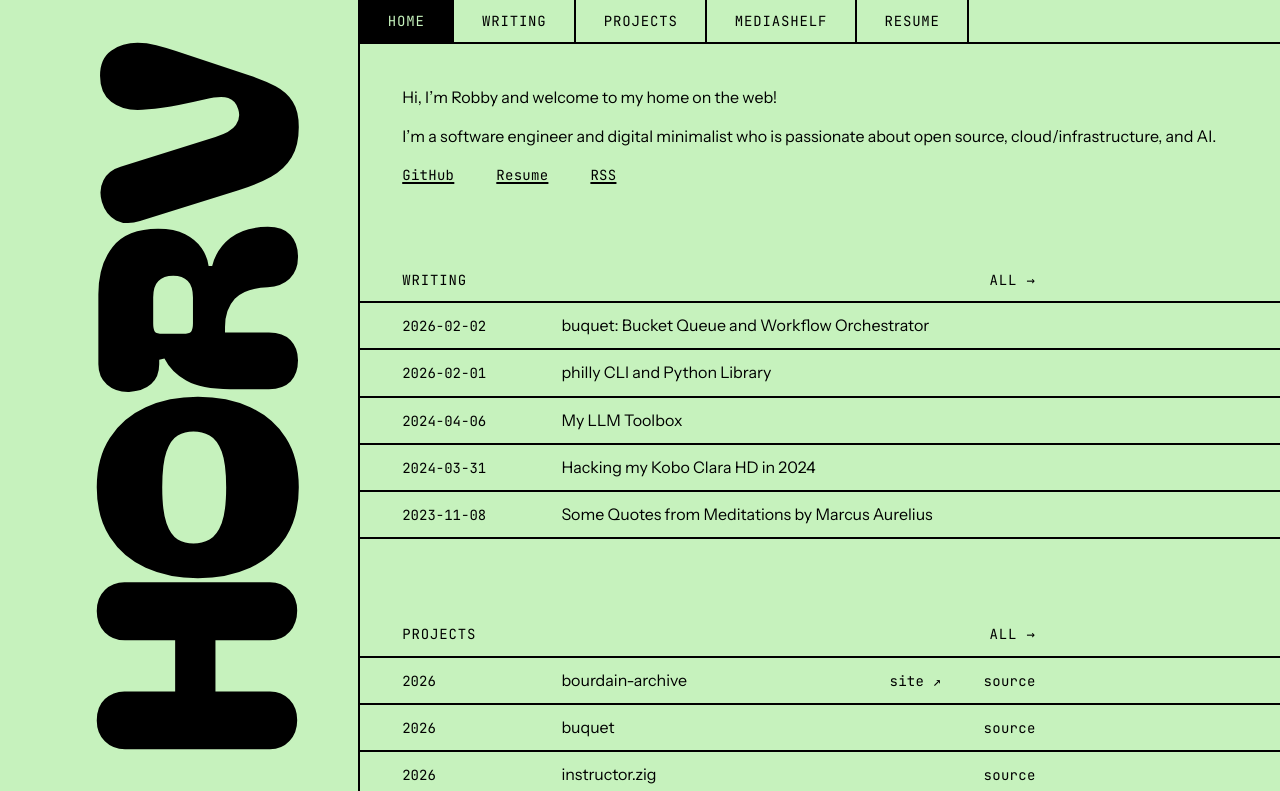
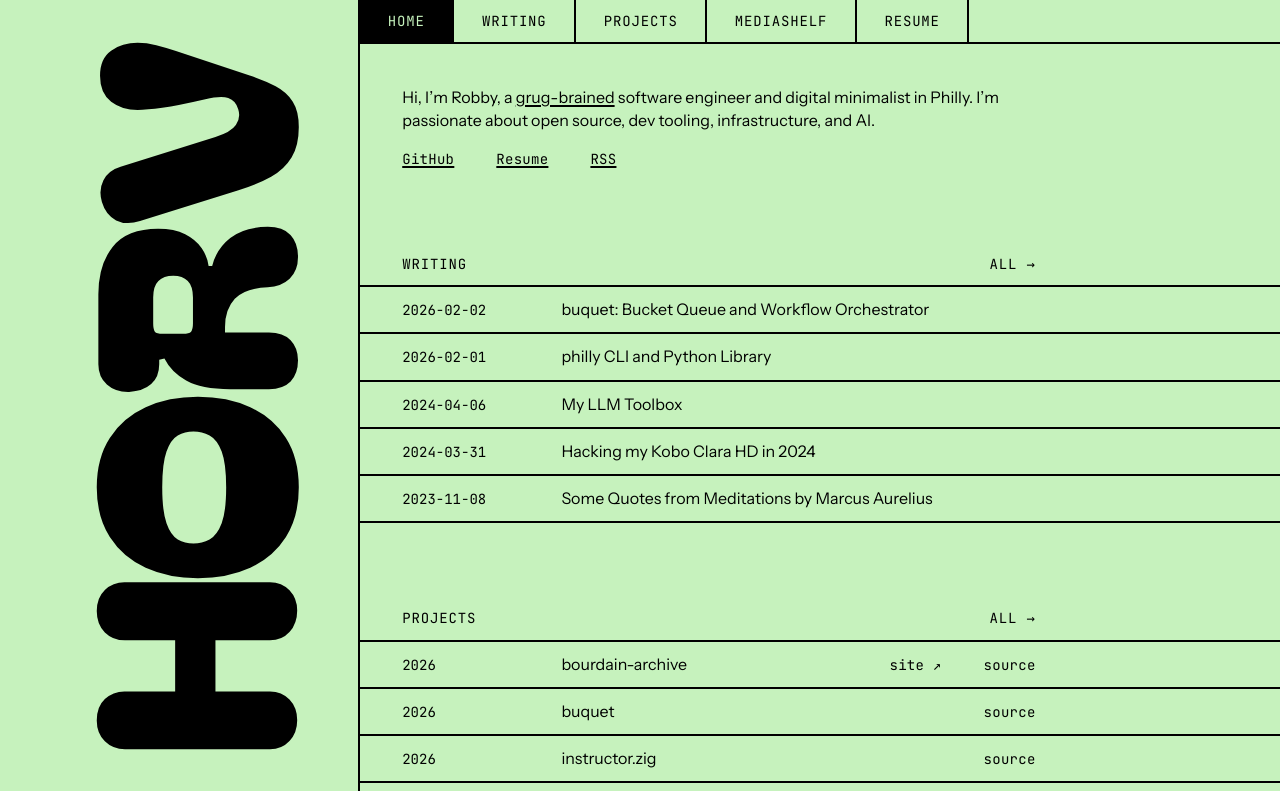
Before and after one commit to h0rv/h0rv.github.io, an Astro site: page / in a window 1280 px wide. Shown: the top 791 px of the page. Built offline with nearby package versions, Linux system fonts and the light colour scheme; Astro itself is replaced by a stand-in of ours.

Commit message:
Home: new intro, back to the normal text width
Co-Authored-By: Claude Opus 5.5 <noreply@anthropic.com>

```diff
--- a/content/home.md
+++ b/content/home.md
@@ -4,6 +4,4 @@ description: h0rv
 tags: blog, personal, digital minimalism, software engineer, tech, life
 ---
 
-Hi, I'm Robby and welcome to my home on the web!
-
-I'm a software engineer and digital minimalist who is passionate about open source, cloud/infrastructure, and AI.
+Hi, I'm Robby, a [grug-brained](https://grugbrain.dev/) software engineer and digital minimalist in Philly. I'm passionate about open source, dev tooling, infrastructure, and AI.
--- a/src/styles/site.css
+++ b/src/styles/site.css
@@ -186,7 +186,6 @@ a:hover {
 }
 .intro .prose {
   padding-bottom: 0;
-  max-width: none;
 }
 .quick {
   display: flex;
```
